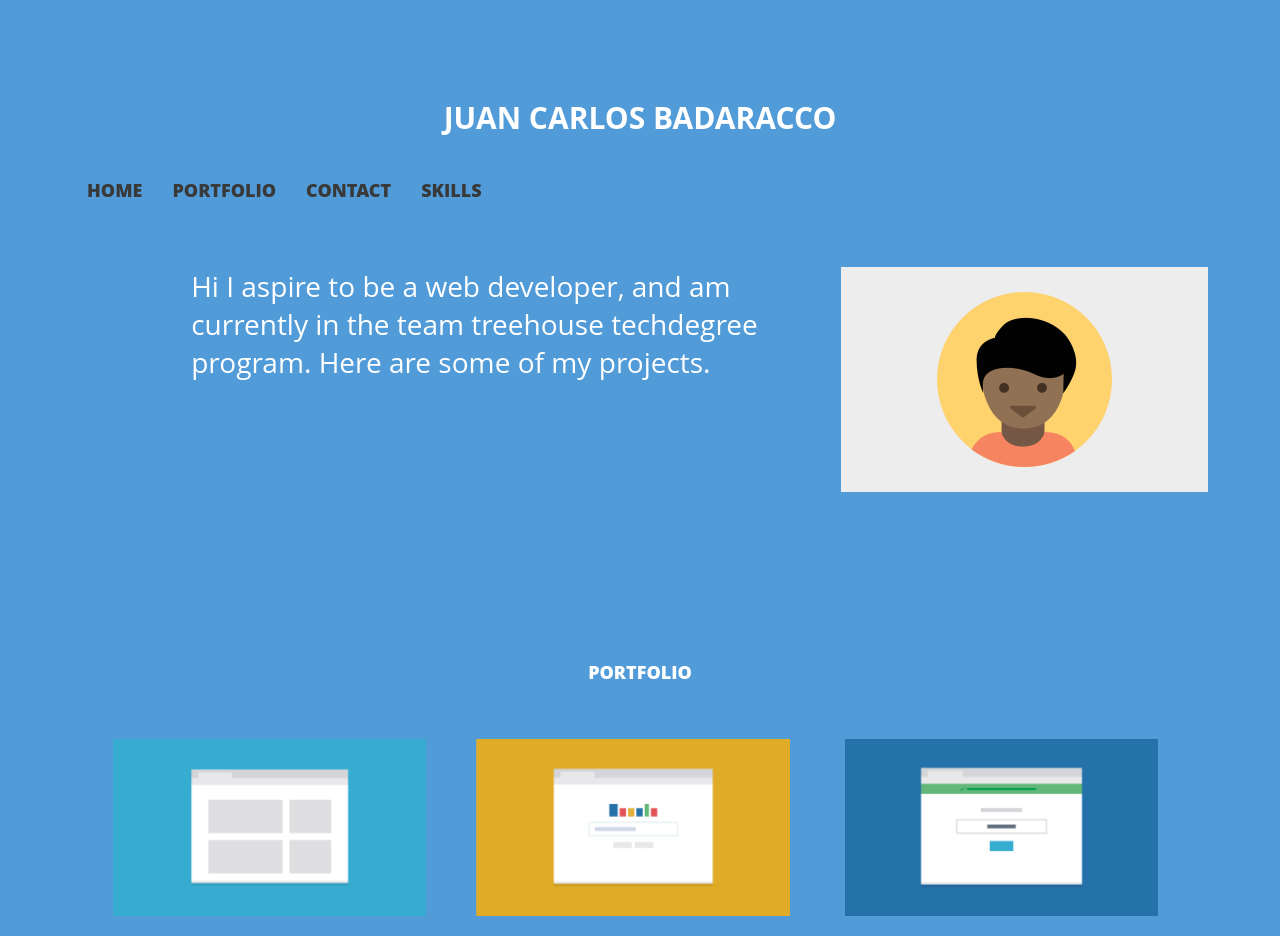
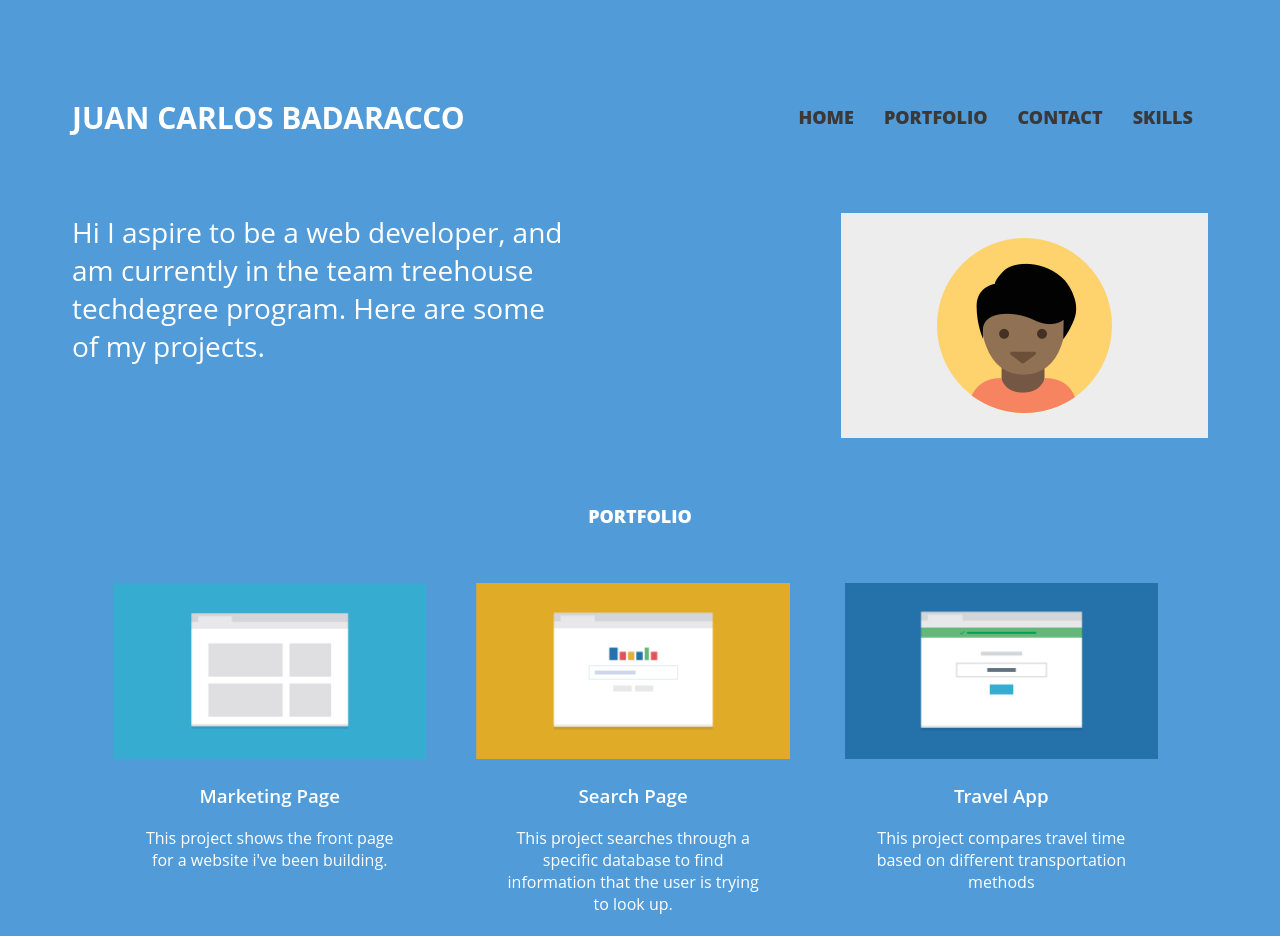
Before and after one commit to JCBadaracco/Techdegree-Project-2, a plain HTML site: page index.html in a window 1280 px wide. Shown: the top 936 px of the page. Drawn offline with Linux system fonts and the light colour scheme.

Commit message:
Project 2

```diff
--- a/css/stylesheet.css
+++ b/css/stylesheet.css
@@ -8,6 +8,8 @@ body{
   padding: 5%;
   background: rgb(81, 155, 216);
 }
+
+
 
 h1,
 h2,
@@ -75,7 +77,7 @@ color: orange;
 }
 
 .portfolio-container {
-  padding-top: 10%;
+  padding-top: 1%;
 
 }
 
@@ -214,6 +216,7 @@ li {
   }
   .bio {
     font-size: 1.75em;
+    padding-right: 263px;
   }
 
   .portfolio-container {
@@ -222,6 +225,11 @@ li {
 
   .project:nth-child(even) {
     margin-right: initial;
+  }
+
+  .top-flex {
+    display: flex;
+    justify-content: space-between;
   }
 
   .projectproj {
--- a/index.html
+++ b/index.html
@@ -12,7 +12,7 @@
   </head>
 
   <body>
-    <nav>
+    <nav class="top-flex">
       <h1 id="top" class="title">Juan Carlos Badaracco</h1>
       <ul class="nav">
         <li><a href="#top">Home</a></li>
```
